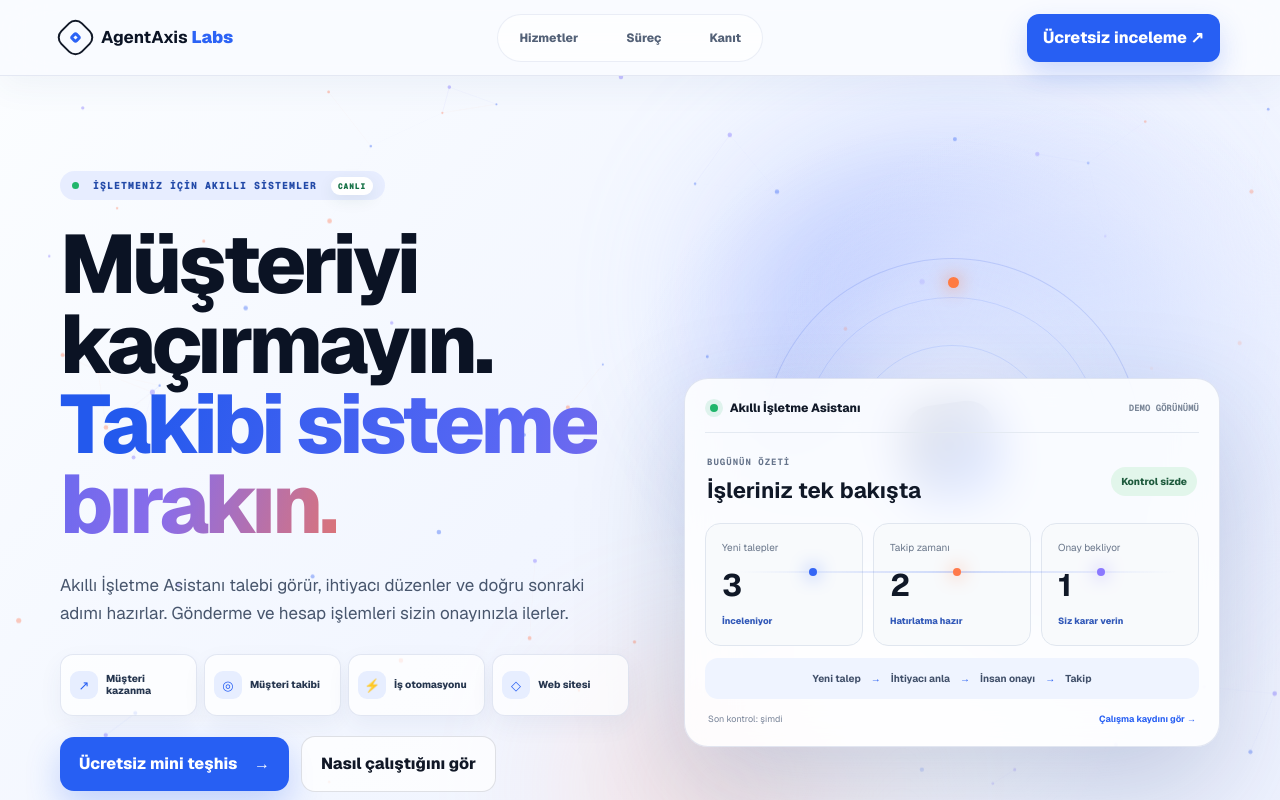
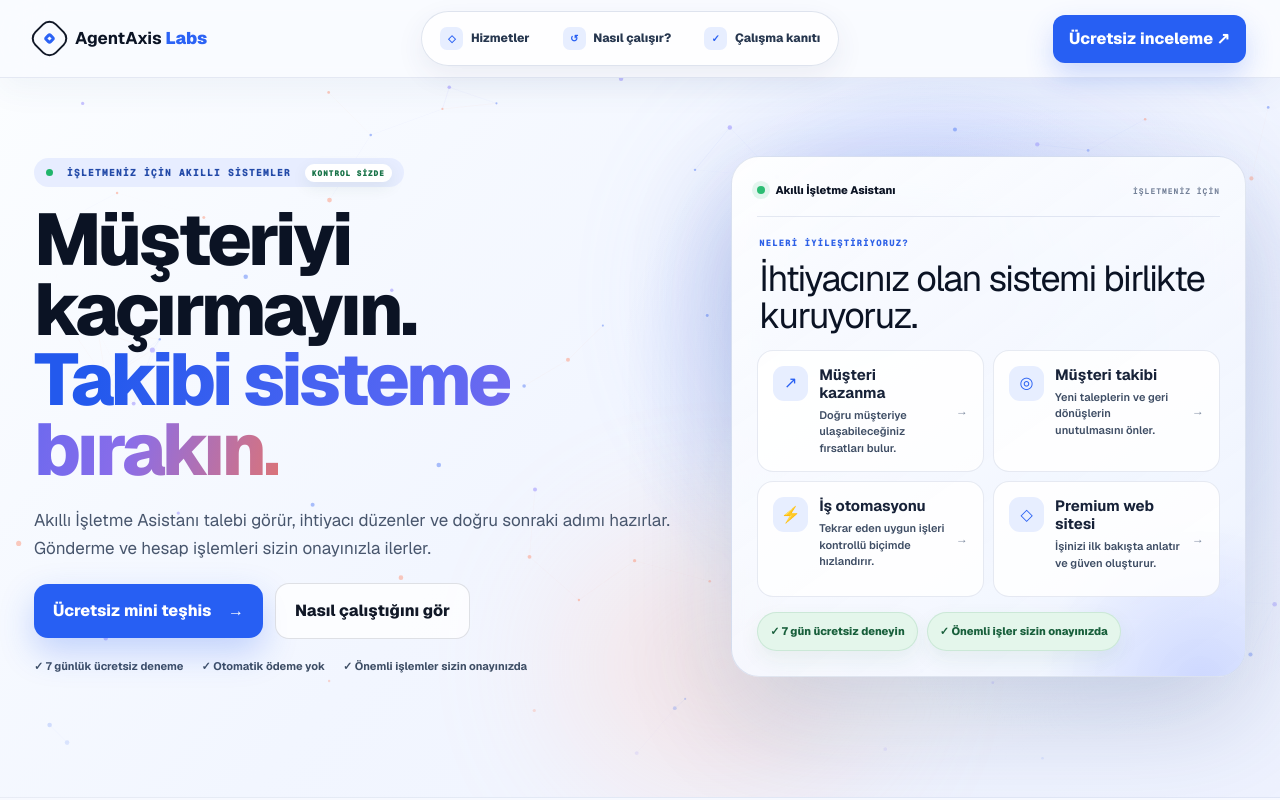
Before and after one commit to umutisbilen35-create/agentaxis-site, a Next.js app: page / in a window 1280 px wide. Shown: the top 800 px of the page. Built offline with nearby package versions, Linux system fonts and the light colour scheme.

Commit message:
Improve AgentAxis hero readability

```diff
--- a/app/taslaklar/DraftGallery.tsx
+++ b/app/taslaklar/DraftGallery.tsx
@@ -16,10 +16,10 @@ const services = [
 ];
 
 const steps = [
-  ["01", "Dinleriz", "İşletmenizi ve yaşadığınız sorunu öğreniriz."],
-  ["02", "Doğrularız", "Gerçek ihtiyacı küçük bir teşhisle görünür yaparız."],
-  ["03", "Kurarız", "Sistemi güvenli biçimde test edip çalışır hâle getiririz."],
-  ["04", "Ölçeriz", "7 günlük denemede yalnız doğrulanan değişimi raporlarız."],
+  ["01", "İhtiyacı dinleriz", "İşletmenizi, müşterilerinizi ve yaşadığınız asıl sorunu net biçimde öğreniriz."],
+  ["02", "Problemi doğrularız", "Küçük bir teşhisle sorunun nerede olduğunu ve size ne kaybettirdiğini görünür yaparız."],
+  ["03", "Güvenli sistemi kurarız", "Uygun sistemi önce test eder, önemli işlemleri sizin onayınıza bağlarız."],
+  ["04", "Birlikte ölçeriz", "7 günlük denemede yalnız doğrulanan değişimi anlaşılır bir raporla gösteririz."],
 ];
 
 function Logo({ light = false }: { light?: boolean }) {
@@ -64,11 +64,34 @@ function AssistantDashboard({ dark = false }: { dark?: boolean }) {
   );
 }
 
+function HeroValuePanel({ onOpenServices }: { onOpenServices?: () => void }) {
+  const valueServices = [
+    ["↗", "Müşteri kazanma", "Doğru müşteriye ulaşabileceğiniz fırsatları bulur."],
+    ["◎", "Müşteri takibi", "Yeni taleplerin ve geri dönüşlerin unutulmasını önler."],
+    ["⚡", "İş otomasyonu", "Tekrar eden uygun işleri kontrollü biçimde hızlandırır."],
+    ["◇", "Premium web sitesi", "İşinizi ilk bakışta anlatır ve güven oluşturur."],
+  ];
+  return (
+    <aside className={styles.heroValuePanel} aria-label="Akıllı İşletme Asistanı hizmet özeti">
+      <div className={styles.valuePanelTop}><span><i /> Akıllı İşletme Asistanı</span><small>İŞLETMENİZ İÇİN</small></div>
+      <div className={styles.valuePanelTitle}><small>NELERİ İYİLEŞTİRİYORUZ?</small><h2>İhtiyacınız olan sistemi birlikte kuruyoruz.</h2></div>
+      <div className={styles.valueServiceList}>
+        {valueServices.map(([icon, title, text]) => (
+          <button key={title} type="button" onClick={onOpenServices}>
+            <i>{icon}</i><span><strong>{title}</strong><small>{text}</small></span><b>→</b>
+          </button>
+        ))}
+      </div>
+      <div className={styles.valuePanelTrust}><span>✓ 7 gün ücretsiz deneyin</span><span>✓ Önemli işler sizin onayınızda</span></div>
+    </aside>
+  );
+}
+
 function Services({ dark = false }: { dark?: boolean }) {
   return (
     <section className={`${styles.services} ${dark ? styles.servicesDark : ""}`} data-premium-reveal="wait">
       <div className={styles.sectionHeading}>
-        <div><small>İŞLETMENİZ İÇİN</small><h2>Teknoloji değil, çalışan bir düzen.</h2></div>
+        <div><small>İŞLETMENİZ İÇİN</small><h2>Sizin yerinize çalışan bir düzen.</h2></div>
         <p>Her hizmet, işletmenizde görünür bir soruna ve ölçülebilir bir başlangıç hedefine bağlanır.</p>
       </div>
       <div className={styles.serviceGrid}>
@@ -85,7 +108,7 @@ function Process({ dark = false }: { dark?: boolean }) {
     <section className={`${styles.process} ${dark ? styles.processDark : ""}`} data-premium-reveal="wait">
       <div className={styles.sectionHeading}>
         <div><small>NASIL ÇALIŞIR?</small><h2>Dört sade adım. Her aşamada siz bilirsiniz.</h2></div>
-        <p>Önce problemi doğrular, sonra küçük ve güvenli bir sistem kurarız.</p>
+        <p>Önce problemi doğrular, sonra küçük ve güvenilir bir sistem kurarız.</p>
       </div>
       <div className={styles.stepGrid}>
         {steps.map(([no, title, text]) => <article key={no}><span>{no}</span><h3>{title}</h3><p>{text}</p></article>)}
@@ -405,30 +428,21 @@ export function HybridDraft({ live = false }: { live?: boolean }) {
 
   return (
     <div className={`${styles.draft} ${styles.hybridDraft} ${live ? styles.liveRoot : ""}`}>
-      <header className={styles.hybridNav}><Logo /><nav><button type="button" onClick={() => live && setLivePanel("hizmetler")}>Hizmetler</button><button type="button" onClick={() => live && setLivePanel("surec")}>Süreç</button><button type="button" onClick={() => live && setLivePanel("kanit")}>Kanıt</button></nav><button type="button" onClick={() => live && setLivePanel("iletisim")}>Ücretsiz inceleme <b>↗</b></button></header>
+      <header className={styles.hybridNav}><Logo /><nav><button type="button" onClick={() => live && setLivePanel("hizmetler")}><i>◇</i> Hizmetler</button><button type="button" onClick={() => live && setLivePanel("surec")}><i>↺</i> Nasıl çalışır?</button><button type="button" onClick={() => live && setLivePanel("kanit")}><i>✓</i> Çalışma kanıtı</button></nav><button type="button" onClick={() => live && setLivePanel("iletisim")}>Ücretsiz inceleme <b>↗</b></button></header>
       <section className={styles.hybridHero} ref={heroRef} onPointerMove={moveHero} onPointerLeave={resetHero}>
         <ParticleCanvas className={styles.particleCanvas} />
         <div className={styles.pointerGlow} aria-hidden="true" />
         <div className={styles.auroraOne} aria-hidden="true" />
         <div className={styles.auroraTwo} aria-hidden="true" />
         <div className={styles.hybridCopy}>
-          <div className={styles.livePill}><i /> İŞLETMENİZ İÇİN AKILLI SİSTEMLER <b>CANLI</b></div>
+          <div className={styles.livePill}><i /> İŞLETMENİZ İÇİN AKILLI SİSTEMLER <b>KONTROL SİZDE</b></div>
           <h1>Müşteriyi kaçırmayın.<br /><em>Takibi sisteme bırakın.</em></h1>
           <p>Akıllı İşletme Asistanı talebi görür, ihtiyacı düzenler ve doğru sonraki adımı hazırlar. Gönderme ve hesap işlemleri sizin onayınızla ilerler.</p>
-          <div className={styles.heroMiniServices} aria-label="Kısa hizmet özeti">
-            {services.map(([no, title], index) => (
-              <button key={no} type="button" onClick={() => live && setLivePanel("hizmetler")}>
-                <i>{["↗", "◎", "⚡", "◇"][index]}</i><span>{title}</span>
-              </button>
-            ))}
-          </div>
           <div className={styles.actions}><button type="button" onClick={() => live && setLivePanel("iletisim")}>Ücretsiz mini teşhis <span>→</span></button><button type="button" onClick={() => live && setLivePanel("surec")}>Nasıl çalıştığını gör</button></div>
           <TrustStrip />
         </div>
         <div className={styles.hybridVisual}>
-          <div className={styles.orbit}><span>Aİ</span><i /><i /><i /></div>
-          <div className={styles.signalBeam}><i /><i /><i /></div>
-          <AssistantDashboard />
+          <HeroValuePanel onOpenServices={() => live && setLivePanel("hizmetler")} />
         </div>
       </section>
       <CapabilityExperience />
--- a/app/taslaklar/taslaklar.module.css
+++ b/app/taslaklar/taslaklar.module.css
@@ -47,6 +47,12 @@
 .heroMiniServices button:hover>i{background:#275ff3;color:#fff}
 .hybridCopy .actions{margin-top:0}
 .hybridVisual>.dashboard{border-color:rgba(70,98,160,.15);background:rgba(255,255,255,.83);backdrop-filter:blur(24px) saturate(135%)}
+.heroValuePanel{position:relative;width:100%;padding:25px;border:1px solid rgba(59,89,153,.15);border-radius:28px;background:linear-gradient(145deg,rgba(255,255,255,.94),rgba(239,244,255,.86));box-shadow:0 42px 105px rgba(41,64,116,.2);backdrop-filter:blur(24px) saturate(135%);overflow:hidden;transform:rotateX(var(--tilt-x)) rotateY(var(--tilt-y));transition:transform .22s ease,box-shadow .22s ease}
+.heroValuePanel:after{content:"";position:absolute;right:-120px;bottom:-170px;width:330px;height:330px;border-radius:50%;background:radial-gradient(circle,rgba(84,113,255,.22),transparent 69%);pointer-events:none}
+.valuePanelTop{position:relative;z-index:1;display:flex;align-items:center;justify-content:space-between;gap:14px;padding-bottom:17px;border-bottom:1px solid rgba(56,84,145,.12);font-size:11px;font-weight:800}.valuePanelTop>span>i{display:inline-block;width:8px;height:8px;margin-right:8px;border-radius:50%;background:#2cbd73;box-shadow:0 0 0 5px rgba(44,189,115,.12)}.valuePanelTop small{font:700 8px var(--font-geist-mono);letter-spacing:1px;color:#758299}
+.valuePanelTitle{position:relative;z-index:1;padding:23px 2px 18px}.valuePanelTitle small{font:750 9px var(--font-geist-mono);letter-spacing:1.1px;color:#2d60e7}.valuePanelTitle h2{font-size:31px;line-height:1.07;letter-spacing:-1.3px;margin:9px 0 0;max-width:470px}
+.valueServiceList{position:relative;z-index:1;display:grid;grid-template-columns:1fr 1fr;gap:9px}.valueServiceList button{min-height:110px;padding:14px;border:1px solid rgba(57,87,149,.12);border-radius:16px;background:rgba(255,255,255,.82);color:#24334a;display:grid;grid-template-columns:35px 1fr auto;gap:11px;align-items:start;text-align:left;cursor:pointer}.valueServiceList button>i{width:35px;height:35px;border-radius:11px;background:#e7eeff;color:#275ff3;display:grid;place-items:center;font-style:normal}.valueServiceList button>span{display:grid;gap:5px}.valueServiceList button strong{font-size:12px}.valueServiceList button small{font-size:9px;line-height:1.45;color:#68768b}.valueServiceList button>b{align-self:center;color:#7d8ba0;font-size:12px}.valueServiceList button:hover>i{background:#275ff3;color:#fff}.valueServiceList button:hover>b{color:#275ff3;transform:translateX(4px)}
+.valuePanelTrust{position:relative;z-index:1;display:flex;gap:8px;flex-wrap:wrap;margin-top:13px}.valuePanelTrust span{padding:8px 10px;border-radius:999px;background:#e9f6ee;color:#266a47;font-size:9px;font-weight:800}
 .orbit{border-color:rgba(56,94,225,.18);background:radial-gradient(circle,rgba(255,255,255,.8),rgba(230,237,255,.25) 45%,transparent 70%)}
 .orbit>span{background:linear-gradient(145deg,#1a2745,#2e62ef);box-shadow:0 25px 70px rgba(39,95,243,.29)}
 .capabilityBar{position:relative;z-index:3;padding:24px;background:linear-gradient(90deg,#edf3ff,#fff 48%,#f1f0ff);color:#263550;border-bottom:1px solid rgba(54,86,154,.11);box-shadow:0 12px 30px rgba(65,87,134,.05)}
@@ -158,3 +164,59 @@
 @media (max-width:900px){.premiumFooter{flex-wrap:wrap}.premiumFooter>span{margin-left:0}.liveFinder{grid-template-columns:1fr}.modalProof .proofCards{grid-template-columns:1fr}.liveModalBody .serviceGrid{grid-template-columns:1fr 1fr}}
 @media (max-width:560px){.liveOverlay{padding:0}.liveModal{max-height:100dvh;height:100dvh;border-radius:0}.liveModalTop{min-height:64px;padding:0 14px}.liveModalBody>.services,.liveModalBody>.process,.modalProof,.liveFinder{padding:50px 18px}.liveModalBody .serviceGrid{grid-template-columns:1fr}.premiumFooter{align-items:flex-start;flex-direction:column;gap:13px}.premiumFooter>span{order:5}.hybridNav nav button{display:none}}
 @media (prefers-reduced-motion:reduce){.liveModal{animation:none}.liveOverlay{backdrop-filter:none}}
+@media (max-width:900px){.heroValuePanel{transform:none}}
+@media (max-width:560px){.heroValuePanel{padding:17px}.valuePanelTitle h2{font-size:26px}.valueServiceList{grid-template-columns:1fr}.valueServiceList button{min-height:88px}.valuePanelTop small{display:none}}
+@media (prefers-reduced-motion:reduce){.heroValuePanel{transform:none!important;transition:none!important}}
+
+/* İlk ekran yerleşim düzeltmesi — daha dolu, daha geniş, daha belirgin */
+.liveRoot .hybridNav{padding-inline:max(34px,calc((100% - 1300px)/2));height:78px}
+.liveRoot .hybridNav nav{gap:7px;padding:5px;border-color:rgba(42,73,143,.15);background:rgba(255,255,255,.82);box-shadow:0 10px 28px rgba(46,68,113,.08)}
+.liveRoot .hybridNav nav button{padding:9px 12px;border:1px solid transparent;color:#26364e;font-size:12px;font-weight:800}
+.liveRoot .hybridNav nav button>i{width:23px;height:23px;display:inline-grid;place-items:center;margin-right:5px;border-radius:7px;background:#e7eeff;color:#275ff3;font-style:normal;font-size:10px}
+.liveRoot .hybridNav nav button:hover{border-color:rgba(39,95,243,.18);background:#edf3ff;color:#1748c9;box-shadow:0 8px 20px rgba(39,95,243,.1)}
+.liveRoot .hybridHero{min-height:720px;padding:56px max(34px,calc((100% - 1300px)/2)) 62px;grid-template-columns:1.12fr .88fr;gap:42px;align-items:center}
+.liveRoot .hybridCopy h1{max-width:760px;font-size:clamp(56px,5.7vw,82px);letter-spacing:-3.5px;line-height:.96}
+.liveRoot .hybridCopy>p{margin:21px 0;max-width:690px}
+.liveRoot .livePill{margin-bottom:18px}
+.liveRoot .hybridCopy .trustStrip{margin-top:19px}
+.liveRoot .heroValuePanel{max-width:610px;margin-left:auto}
+.liveRoot .hybridCopy,.liveRoot .hybridVisual{transform:translateY(-18px)}
+.liveRoot .valuePanelTitle{padding:12px 2px 15px}
+.liveRoot .valuePanelTitle h2{font-size:36px;line-height:1.04;margin-top:7px;letter-spacing:-1.5px}
+.liveRoot .valueServiceList button{min-height:116px;padding:15px}
+.liveRoot .valueServiceList button strong{font-size:15px;color:#172238;line-height:1.2}
+.liveRoot .valueServiceList button small{font-size:11px;line-height:1.5;color:#3f4e65;font-weight:560}
+.liveRoot .valuePanelTrust{margin-top:15px;gap:9px}
+.liveRoot .valuePanelTrust span{padding:10px 12px;border:1px solid rgba(33,137,82,.13);background:#e4f6eb;color:#185f3b;font-size:11px;box-shadow:0 8px 20px rgba(34,116,70,.08)}
+@media (max-width:900px){.liveRoot .hybridNav{padding-inline:20px}.liveRoot .hybridHero{grid-template-columns:1fr;padding:54px 24px 68px}.liveRoot .hybridCopy h1{font-size:clamp(50px,9vw,72px);max-width:780px}.liveRoot .heroValuePanel{max-width:none;margin:0}}
+@media (max-width:900px){.liveRoot .hybridCopy,.liveRoot .hybridVisual{transform:none}}
+@media (max-width:560px){.liveRoot .hybridNav{height:66px;padding-inline:12px}.liveRoot .hybridHero{padding:48px 18px 62px}.liveRoot .hybridCopy h1{font-size:46px;letter-spacing:-2.2px}.liveRoot .livePill{font-size:8px}.liveRoot .hybridCopy>p{font-size:14px}.liveRoot .valuePanelTitle h2{font-size:29px}.liveRoot .valueServiceList button strong{font-size:14px}.liveRoot .valueServiceList button small{font-size:10.5px}.liveRoot .valuePanelTrust span{font-size:10px}}
+
+/* Açılır paneller: tek ekranda dolu ve daha okunaklı */
+.liveModalBody>.services{padding:34px 38px 38px}
+.liveModalBody>.services .sectionHeading{margin-bottom:22px;align-items:center}
+.liveModalBody>.services .sectionHeading h2{font-size:clamp(38px,4.2vw,56px);margin-top:8px}
+.liveModalBody>.services .sectionHeading>p{font-size:14px;color:#34445d;font-weight:600;line-height:1.55}
+.liveModalBody>.services .serviceGrid{grid-template-columns:repeat(2,1fr);gap:10px}
+.liveModalBody>.services .serviceGrid article{min-height:158px;padding:18px 20px}
+.liveModalBody>.services .serviceGrid h3{font-size:21px;margin:24px 0 8px}
+.liveModalBody>.services .serviceGrid p{font-size:12px;color:#37465e;line-height:1.5}
+.liveModalBody>.services .serviceGrid b{font-size:10px}
+.liveModalBody>.process{padding:38px}
+.liveModalBody>.process .sectionHeading{margin-bottom:28px;align-items:center}
+.liveModalBody>.process .sectionHeading h2{font-size:clamp(38px,4.2vw,56px);margin-top:8px}
+.liveModalBody>.process .sectionHeading>p{font-size:16px;line-height:1.55;color:#26364d;font-weight:700}
+.liveModalBody>.process .stepGrid{grid-template-columns:repeat(4,1fr);gap:10px}
+.liveModalBody>.process .stepGrid article{min-height:225px;padding:22px;border-top-width:4px}
+.liveModalBody>.process .stepGrid span{font-size:13px;font-weight:900}
+.liveModalBody>.process .stepGrid h3{font-size:21px;line-height:1.15;margin:42px 0 12px;color:#111a2a}
+.liveModalBody>.process .stepGrid p{font-size:14px;line-height:1.55;color:#34445c;font-weight:560}
+.modalProof{padding:48px 38px}
+.modalProof>h2{font-size:clamp(38px,4.2vw,56px);margin-bottom:30px}
+.modalProof .proofCards{gap:12px}
+.modalProof .proofCards article{min-height:175px;padding:24px;grid-template-columns:58px 1fr;column-gap:16px}
+.modalProof .proofCards article>span{width:52px;height:52px;border-radius:15px;font-size:14px;font-weight:900;box-shadow:0 15px 30px rgba(39,95,243,.24)}
+.modalProof .proofCards strong{font-size:20px;color:#111a2a}
+.modalProof .proofCards p{font-size:14px;line-height:1.55;color:#34445c;font-weight:560}
+@media (max-width:900px){.liveModalBody>.process .stepGrid{grid-template-columns:1fr 1fr}.modalProof .proofCards{grid-template-columns:1fr}}
+@media (max-width:560px){.liveModalBody>.services,.liveModalBody>.process,.modalProof{padding:35px 18px}.liveModalBody>.services .serviceGrid,.liveModalBody>.process .stepGrid{grid-template-columns:1fr}.liveModalBody>.services .serviceGrid article,.liveModalBody>.process .stepGrid article{min-height:auto}.liveModalBody>.process .stepGrid h3{margin-top:28px}}
```
